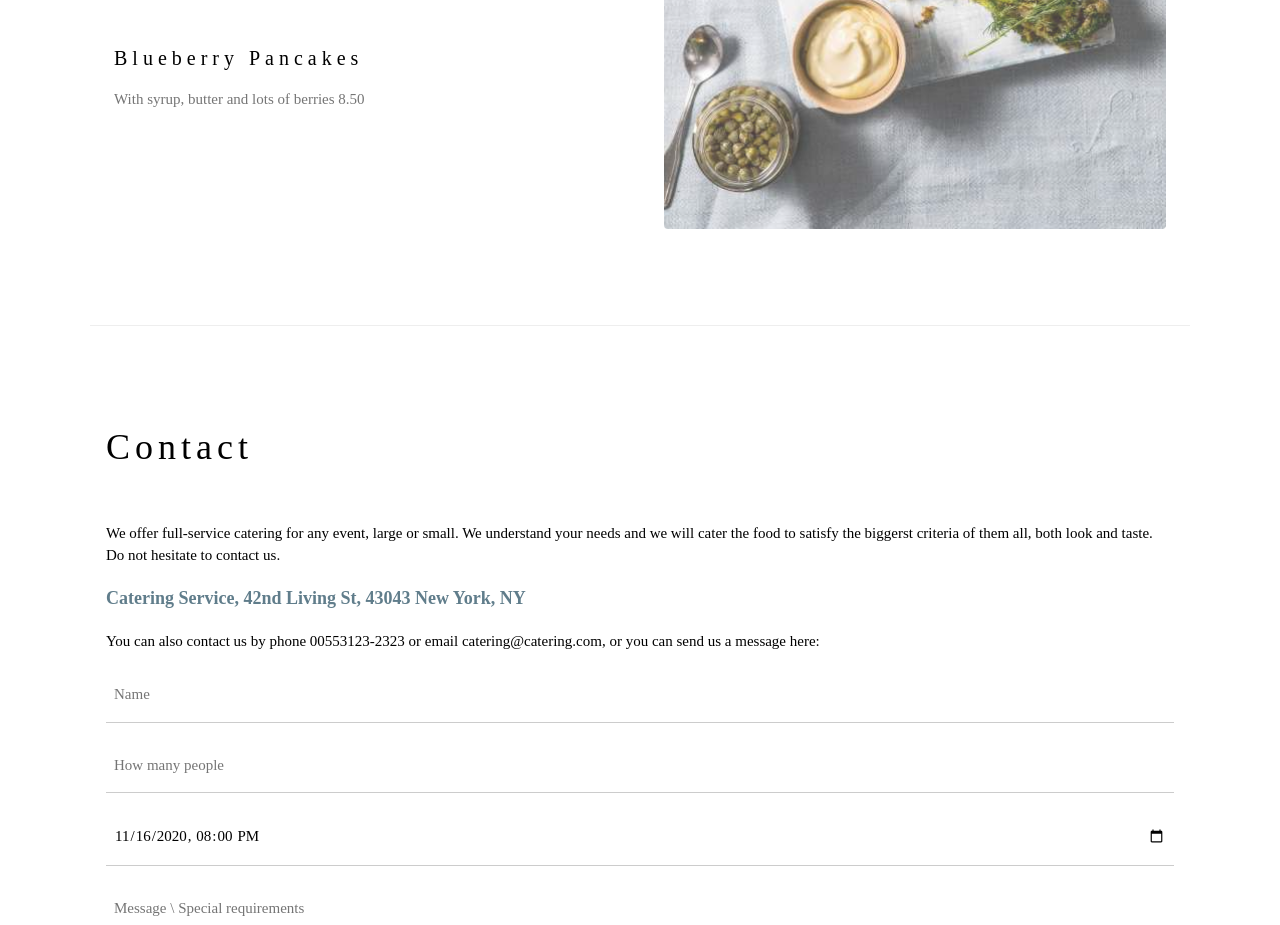
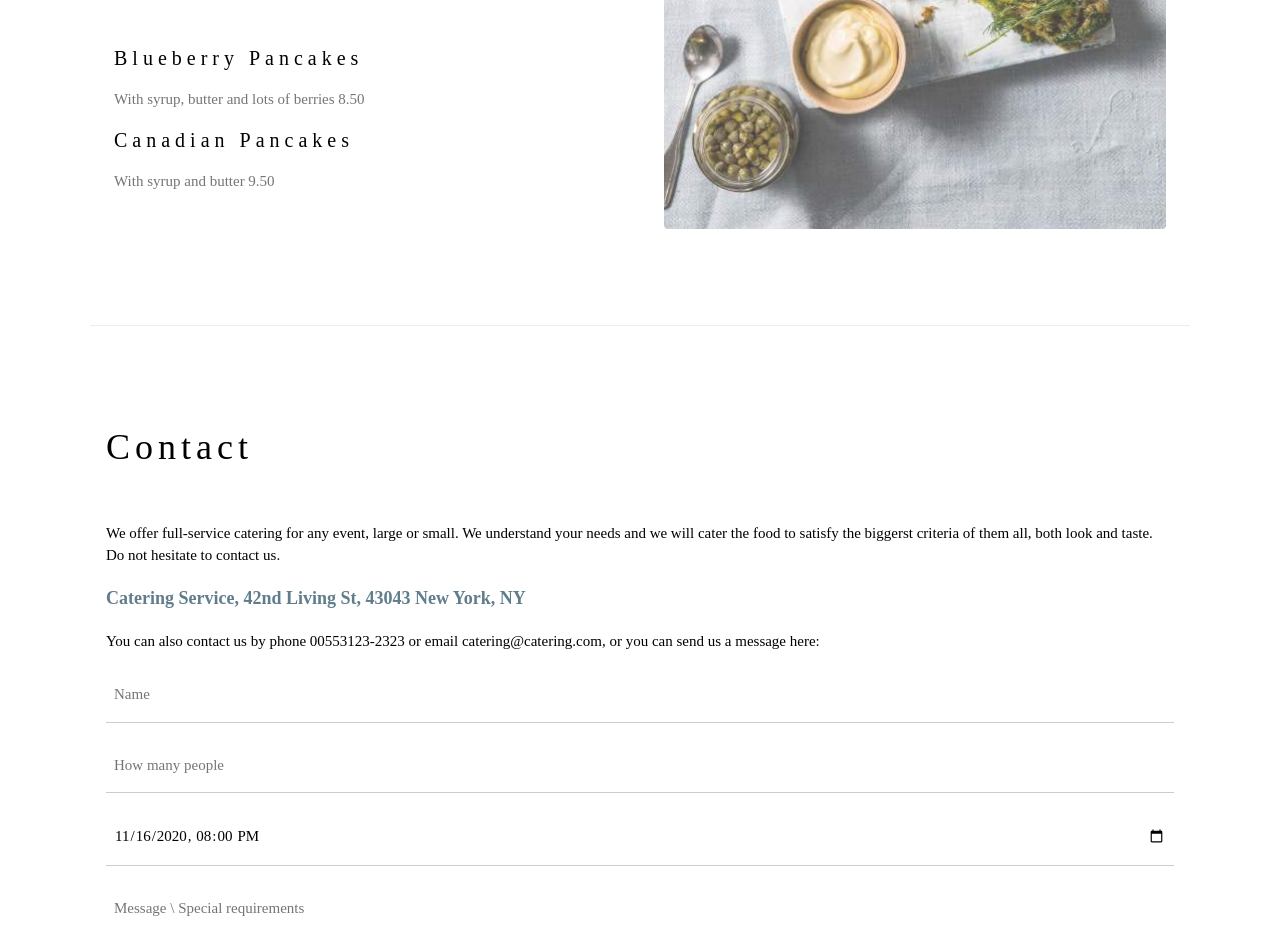
Before and after one commit to Galantre/MeuSitio, a plain HTML site: page index.html in a window 1280 px wide. Shown: the part 2060-2985 px from the top of the page. Drawn offline with nearby package versions, Linux system fonts and the light colour scheme.

Commit message:
Adicionado o Item 'Canadian Pancakes'

```diff
--- a/index.html
+++ b/index.html
@@ -74,6 +74,9 @@ h1, h2, h3, h4, h5, h6 {
 
       <h4>Blueberry Pancakes</h4>
       <p class="w3-text-grey">With syrup, butter and lots of berries 8.50</p>
+
+      <h4>Canadian Pancakes</h4>
+      <p class="w3-text-grey">With syrup and butter 9.50</p>
     </div>
 
     <div class="w3-col l6 w3-padding-large">
```
